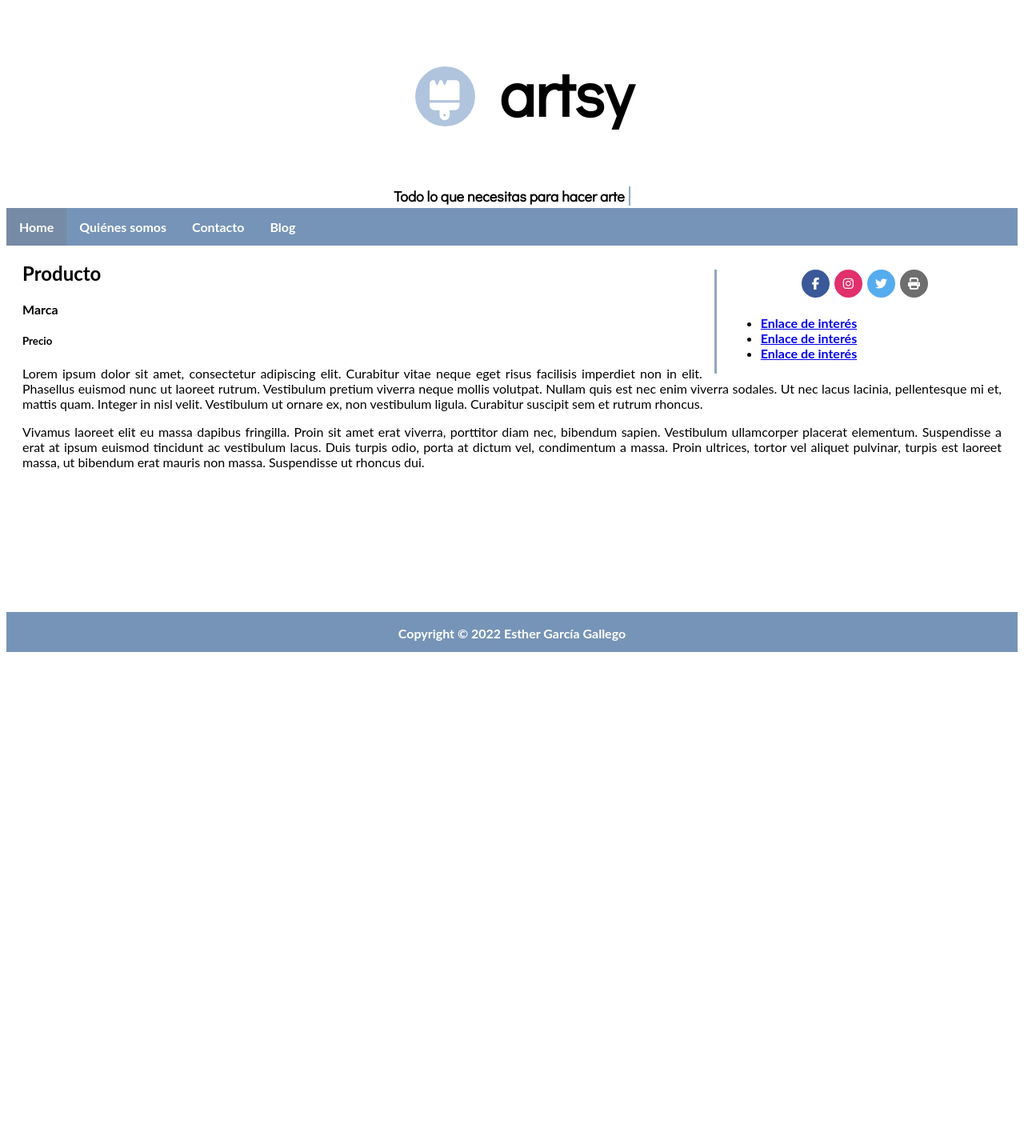
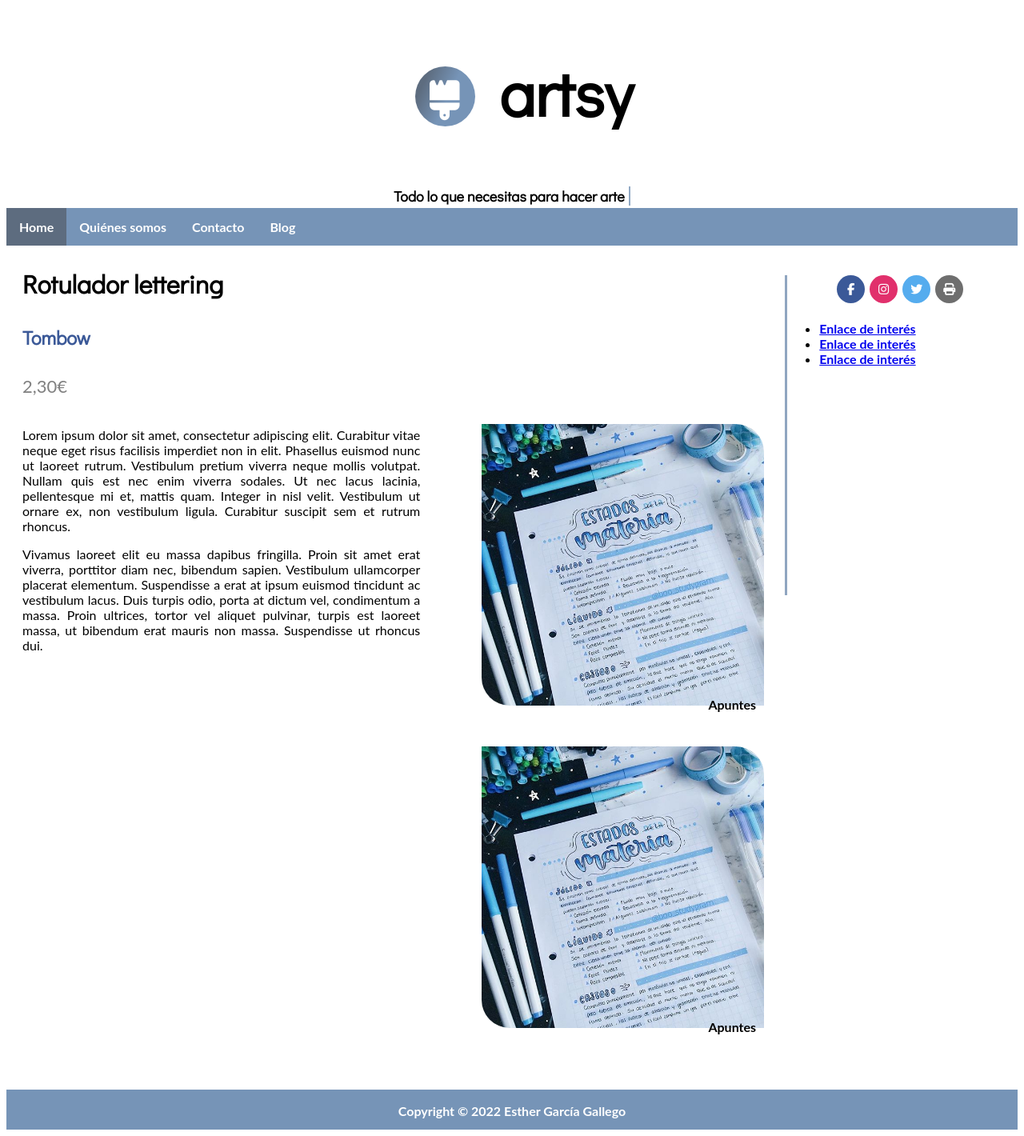
Before and after one commit to stardusther/SIBW, a PHP site: page /src/producto.html in a window 1280 px wide. Shown: the whole page at 80% size. Before the commit the page ends 815 px from the top, so only its background shows below. Run offline with PHP 8.4, Linux system fonts and the light colour scheme; some libraries are stand-ins or nearby versions.

Commit message:
Quedan pequeños retoques

```diff
--- a/assets/styles.css
+++ b/assets/styles.css
@@ -9,7 +9,8 @@
 #logo{
 	display: flex;
 	border-radius: 50%;
-	background-color: lightsteelblue;
+	background: rgb(93,108,127);
+	background: linear-gradient(115deg, rgba(93,108,127,1) 18%, rgba(118,148,183,1) 54%);
 	color: white;
 	margin: 75px 30px;
 	padding: 17px 18px;
@@ -78,15 +79,13 @@ header p{
 }
 
 /* ----------------------- Menu principal ----------------------- */
-.flex-menu{ /*FIXME no funciona el sticky*/
+.flex-menu{
 	display: flex;
 	flex-direction: row;
 	flex-wrap: wrap;
 	justify-content: left;
 	background-color: #7694b7;
 	overflow: auto;
-	position: -webkit-sticky; /* Safari */
-	position: sticky;
 	width: 100%;
 }
 
@@ -122,47 +121,49 @@ nav a.menu:hover:not(.activa){
 
 /* Para que la pestaña activa destaque*/
 #activa {
-	background-color: #768ba5;
+	background-color: #5d6c7f;
 }
 
 /* ----------------------- Cuerpo de página ----------------------- */
 
 .flex-cuerpo{
 	width: 100%;
-	justify-content: left;
+	margin-top: 20px;
+	justify-content: center;
 	min-height: 400px;
 }
 
 .flex-productos{
 	display: flex;
-	justify-content: left;
+	flex: 0 0 45%;
+	justify-content: space-between;
 	flex-wrap: wrap;
-	width: 75%;
-	padding: 10px;
+	width: 73%;
+	border-style: solid;
+	border-color: black;
 }
 
-.producto { /*FIXME no sé cómo hacer para que se pueda ver bien cuando se pone más de una línea de texto*/
-	/* Add shadows to create the "card" effect */
+.producto img{
 	width: 100%;
-	height: 460px;
-	box-shadow: 0 4px 8px 0 rgba(0,0,0,0.2);
-	max-width: 250px;
-	margin: 10px;
-	text-align: center;
-	transition: 0.3s;
- }
-
-/* On mouse-over, add a deeper shadow */
-.producto:hover {
-	box-shadow: 0 16px 32px 0 rgba(0,0,0,0.2);
+	transition: 0.5s;
 }
 
-/* Add rounded corners to the top left and the top right corner of the image */
-img {
-	border-radius: 10px 10px 0 0;
-	max-width: 100%;
-	height: auto;
-	object-fit: cover;
+.producto:hover {
+	transform: scale(1.08);
+}
+
+.producto {
+	cursor: pointer;
+	transition: transform .7s;
+	box-shadow: 0 4px 8px 0 rgba(0, 0, 0, 0.2);
+	border-radius: 50%;
+	background: grey;
+	max-width: 150px;
+	margin: 10px;
+}
+
+.producto:hover > img{
+	transform: scale(1.08);
 }
 
 .precio {
@@ -170,33 +171,58 @@ img {
 	font-size: 22px;
 }
 
-.producto button{
-  border: none;
-  outline: 0;
-  padding: 15px;
-  color: white;
-  background-color: #000;
-  text-align: center;
-  cursor: pointer;
-  width: 100%;
-  font-size: 18px;
-}
 
-.producto button:hover{
-	opacity: 0.7;
+/*-----------------------------------*/
+
+.article-flex{
+	display:flex;
+	justify-content: center;
+	flex-direction: row;
 }
 
 article{
-	justify-content: center;
 	text-align: justify;
 	margin-left: 20px;
 	margin-right: 20px;
 }
-/* Si bajamos de 500px se nos stackean los productos en columnas */
-@media (max-width: 500px) {
-	.flex-container {
-		flex-direction: column;
-	}
+
+article h2{
+	font-family: 'Didact Gothic', sans-serif;
+	font-weight: bolder;
+	font-size: xx-large;
+}
+
+article h4 {
+	font-family: 'Didact Gothic', sans-serif;
+	font-weight: bolder;
+	font-size: x-large;
+	color: #3B5998;
+}
+
+.img-flex{
+	display: flex;
+	justify-content: revert;
+	flex-direction: column;
+	margin-left: 7%;
+	min-width: 40%;
+}
+
+article img{
+	margin-bottom: 7%;
+	max-width: 100%;
+	border-radius: 0% 10% 0% 10%;
+}
+
+.contenedor-imagen{
+	margin: 3%;
+	position: relative;
+}
+
+.bottom-text {
+	position: absolute;
+	bottom: 20px;
+	right: 10px;
+	font-weight: bold;
 }
 
 /* --------------- Menu lateral ----------------- */
@@ -212,15 +238,13 @@ aside {
 	flex-direction: column;
 	margin-top: 10px;
 	margin-left: 15px;
-	height: 100%;
-	width: 30%;
-	padding-left: 15px;
-	padding-right: 15px;
+	width: 23%;
 	float: right;
 	position: relative;
 	font-weight: bold;
 	border-left-color: #90a6c0;
 	border-left-style: solid;
+	min-height: 400px;
 }
 
 /* -- ICONOS --*/
--- a/src/producto.html
+++ b/src/producto.html
@@ -61,12 +61,36 @@
 
     <!--- Productos --->
     <article>
-        <h2>Producto</h2>
-        <h4>Marca</h4><h5>Precio</h5>
-        <p>Lorem ipsum dolor sit amet, consectetur adipiscing elit. Curabitur vitae neque eget risus facilisis imperdiet non in elit. Phasellus euismod nunc ut laoreet rutrum. Vestibulum pretium viverra neque mollis volutpat. Nullam quis est nec enim viverra sodales. Ut nec lacus lacinia, pellentesque mi et, mattis quam. Integer in nisl velit. Vestibulum ut ornare ex, non vestibulum ligula. Curabitur suscipit sem et rutrum rhoncus.</p>
-        <p>Vivamus laoreet elit eu massa dapibus fringilla. Proin sit amet erat viverra, porttitor diam nec, bibendum sapien. Vestibulum ullamcorper placerat elementum. Suspendisse a erat at ipsum euismod tincidunt ac vestibulum lacus. Duis turpis odio, porta at dictum vel, condimentum a massa. Proin ultrices, tortor vel aliquet pulvinar, turpis est laoreet massa, ut bibendum erat mauris non massa. Suspendisse ut rhoncus dui.</p>
+        <h2>Rotulador lettering</h2>
+        <h4>Tombow</h4>
+        <p class="precio">2,30€</p>
+        <div class="article-flex">
+            <div class="article-text">
+                <p>Lorem ipsum dolor sit amet, consectetur adipiscing elit. Curabitur vitae neque eget risus facilisis
+                    imperdiet non in elit. Phasellus euismod nunc ut laoreet rutrum. Vestibulum pretium viverra neque
+                    mollis volutpat. Nullam quis est nec enim viverra sodales. Ut nec lacus lacinia, pellentesque mi et,
+                    mattis quam. Integer in nisl velit. Vestibulum ut ornare ex, non vestibulum ligula. Curabitur
+                    suscipit sem et rutrum rhoncus.</p>
+                <p>Vivamus laoreet elit eu massa dapibus fringilla. Proin sit amet erat viverra, porttitor diam nec,
+                    bibendum sapien. Vestibulum ullamcorper placerat elementum. Suspendisse a erat at ipsum euismod
+                    tincidunt ac vestibulum lacus. Duis turpis odio, porta at dictum vel, condimentum a massa. Proin
+                    ultrices, tortor vel aliquet pulvinar, turpis est laoreet massa, ut bibendum erat mauris non massa.
+                    Suspendisse ut rhoncus dui.</p>
+            </div>
+
+            <div class="img-flex">
+                <div class="contenedor-imagen">
+                    <img src="../images/imagen1.jpg" alt="Una imagen">
+                    <div class="bottom-text"> Apuntes</div>
+                </div>
+
+                <div class="contenedor-imagen">
+                    <img src="../images/imagen1.jpg" alt="Una imagen">
+                    <div class="bottom-text"> Apuntes</div>
+                </div>
+            </div>
+        </div>
     </article>
-
 </div>
 
 <!--- Pie de página --->
```
Also changed, not shown: assets/printstyle.css (+59 -6 lines), src/contacto.html (+3 -5 lines), src/portada.html (+44 -10 lines), src/producto_imprimir.html (+29 -5 lines), images/tombow.png (added).
